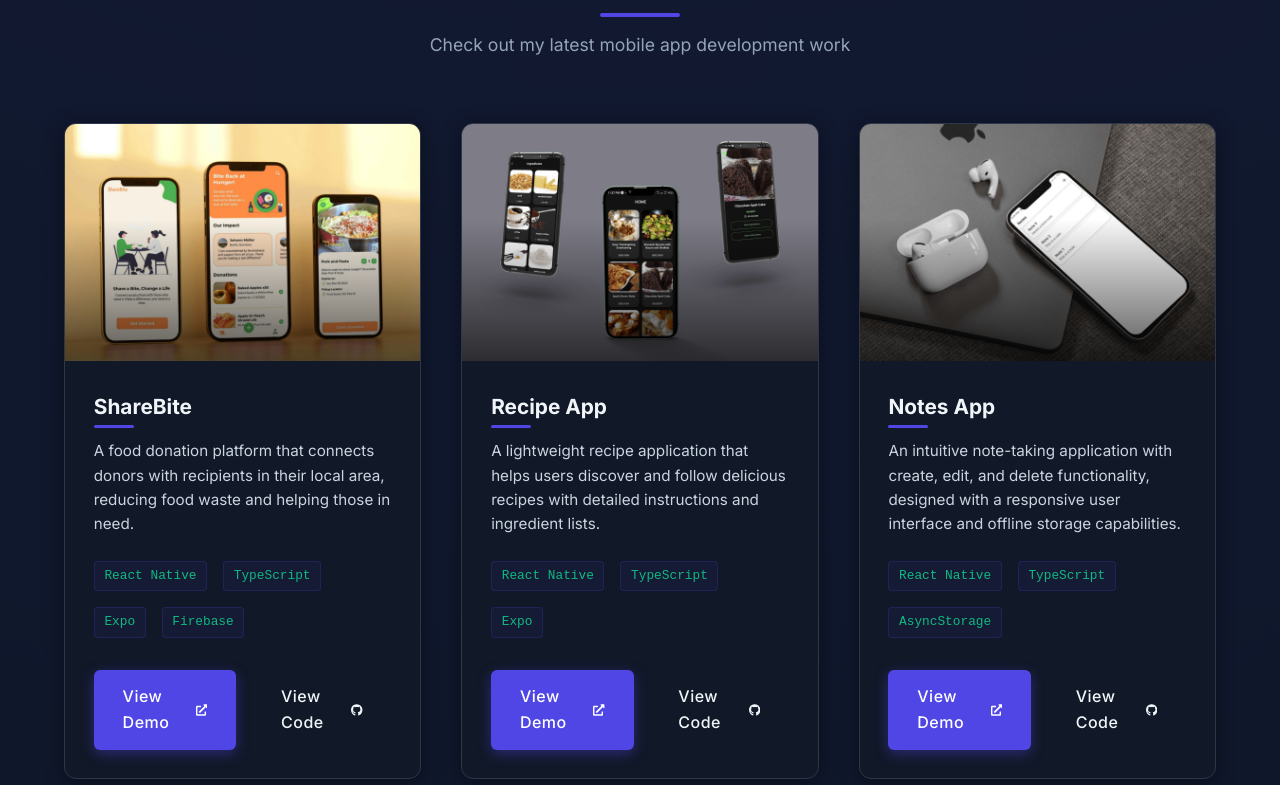
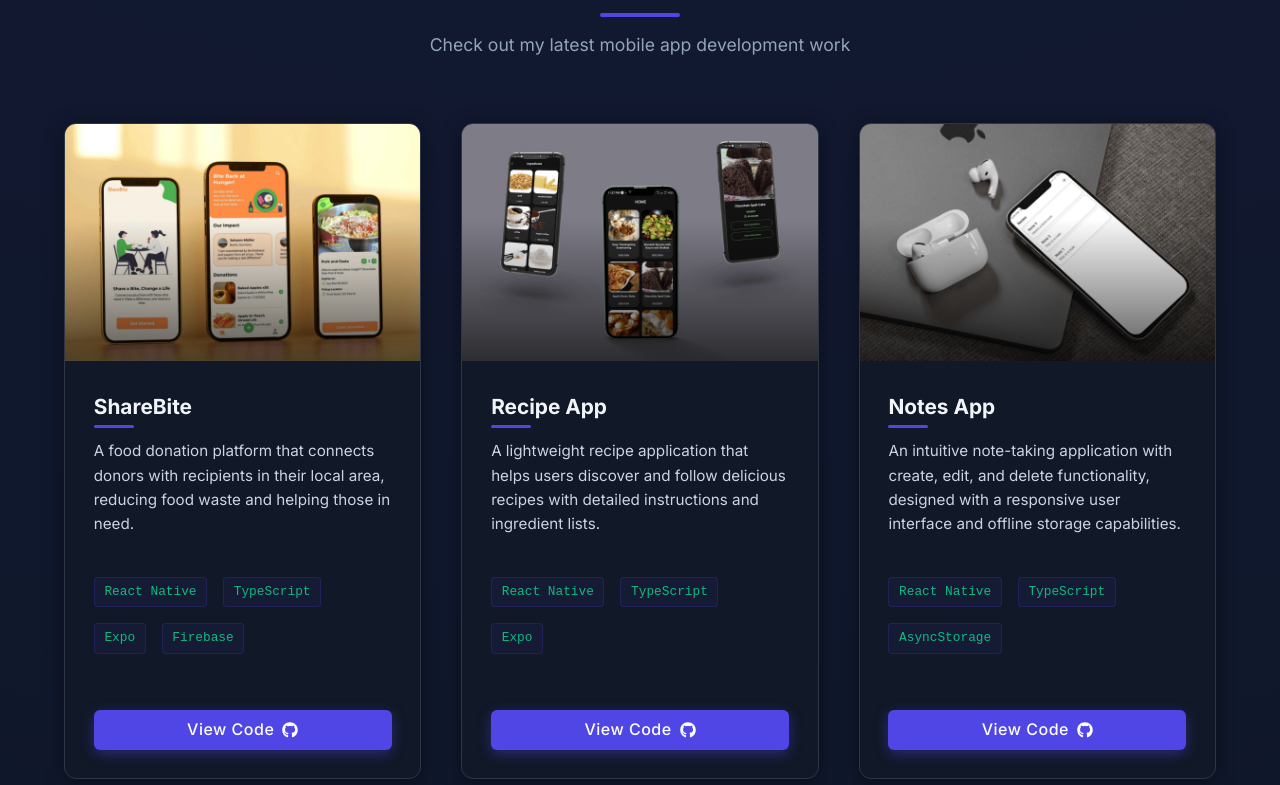
Before and after one commit to luwanise/my-portfolio, a React (Vite) app: page / in a window 1280 px wide. Shown: the part 1575-2360 px from the top of the page. Built offline with nearby package versions, Linux system fonts and the light colour scheme.

Commit message:
Remove view demo button in project card

```diff
--- a/src/components/Projects/Projects.css
+++ b/src/components/Projects/Projects.css
@@ -12,6 +12,9 @@
   transition: transform 0.4s ease, box-shadow 0.4s ease;
   position: relative;
   border: 1px solid var(--border-color);
+  display: flex;
+  flex-direction: column;
+  height: 100%;
 }
 
 .project-card:hover {
@@ -57,6 +60,9 @@
 .project-info {
   padding: 1.8rem;
   position: relative;
+  display: flex;
+  flex-direction: column;
+  flex: 1;
 }
 
 .project-info h3 {
@@ -105,14 +111,19 @@
 
 .project-links {
   display: flex;
+  justify-content: center;
   gap: 1rem;
-  margin-top: 1.5rem;
+  margin-top: auto;
+  padding-top: 1.5rem;
 }
 
 .project-links a {
   display: flex;
   align-items: center;
+  justify-content: center;
   gap: 0.5rem;
+  width: 100%;
+  padding: 0.75rem 1rem;
 }
 
 .project-links a svg {
@@ -128,3 +139,10 @@
     grid-template-columns: 1fr;
   }
 }
+
+.btn {
+  height: 2.5rem;
+  display: flex;
+  align-items: center;
+  justify-content: center;
+}
--- a/src/components/Projects/Projects.tsx
+++ b/src/components/Projects/Projects.tsx
@@ -1,5 +1,5 @@
 import './Projects.css';
-import { FaGithub, FaExternalLinkAlt } from 'react-icons/fa';
+import { FaGithub } from 'react-icons/fa';
 
 // Import the images
 import notesAppImage from '../../assets/project_images/notes-app.jpeg'
@@ -12,7 +12,6 @@ interface Project {
   description: string;
   technologies: string[];
   image: string;
-  demoLink: string;
   codeLink: string;
 }
 
@@ -24,7 +23,6 @@ const Projects = () => {
       description: "A food donation platform that connects donors with recipients in their local area, reducing food waste and helping those in need.",
       technologies: ["React Native", "TypeScript", "Expo", "Firebase"],
       image: sharebiteImage,
-      demoLink: "https://example.com",
       codeLink: "https://github.com/luwanise/sharebite",
     },
     {
@@ -33,7 +31,6 @@ const Projects = () => {
       description: "A lightweight recipe application that helps users discover and follow delicious recipes with detailed instructions and ingredient lists.",
       technologies: ["React Native", "TypeScript", "Expo"],
       image: recipeAppImage,
-      demoLink: "https://example.com",
       codeLink: "https://github.com/luwanise/recipe-app",
     },
     {
@@ -42,7 +39,6 @@ const Projects = () => {
       description: "An intuitive note-taking application with create, edit, and delete functionality, designed with a responsive user interface and offline storage capabilities.",
       technologies: ["React Native", "TypeScript", "AsyncStorage"],
       image: notesAppImage,
-      demoLink: "https://example.com",
       codeLink: "https://github.com/luwanise/notes-app",
     },
   ];
@@ -76,10 +72,7 @@ const Projects = () => {
                   ))}
                 </div>
                 <div className="project-links">
-                  <a href={project.demoLink} target="_blank" rel="noopener noreferrer" className="btn btn-primary">
-                    <span>View Demo</span> <FaExternalLinkAlt />
-                  </a>
-                  <a href={project.codeLink} target="_blank" rel="noopener noreferrer" className="btn btn-secondary">
+                  <a href={project.codeLink} target="_blank" rel="noopener noreferrer" className="btn btn-primary">
                     <span>View Code</span> <FaGithub />
                   </a>
                 </div>
```
